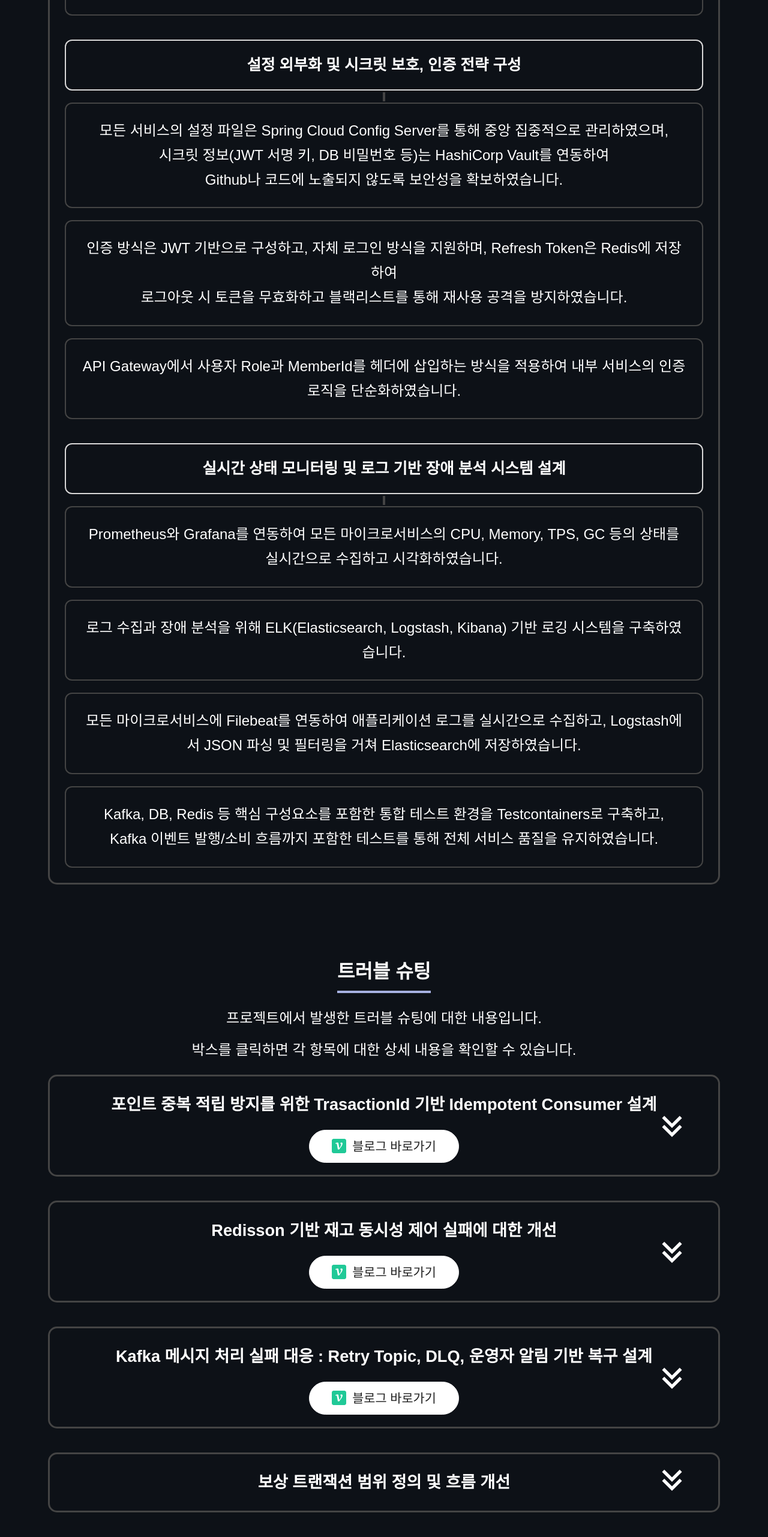
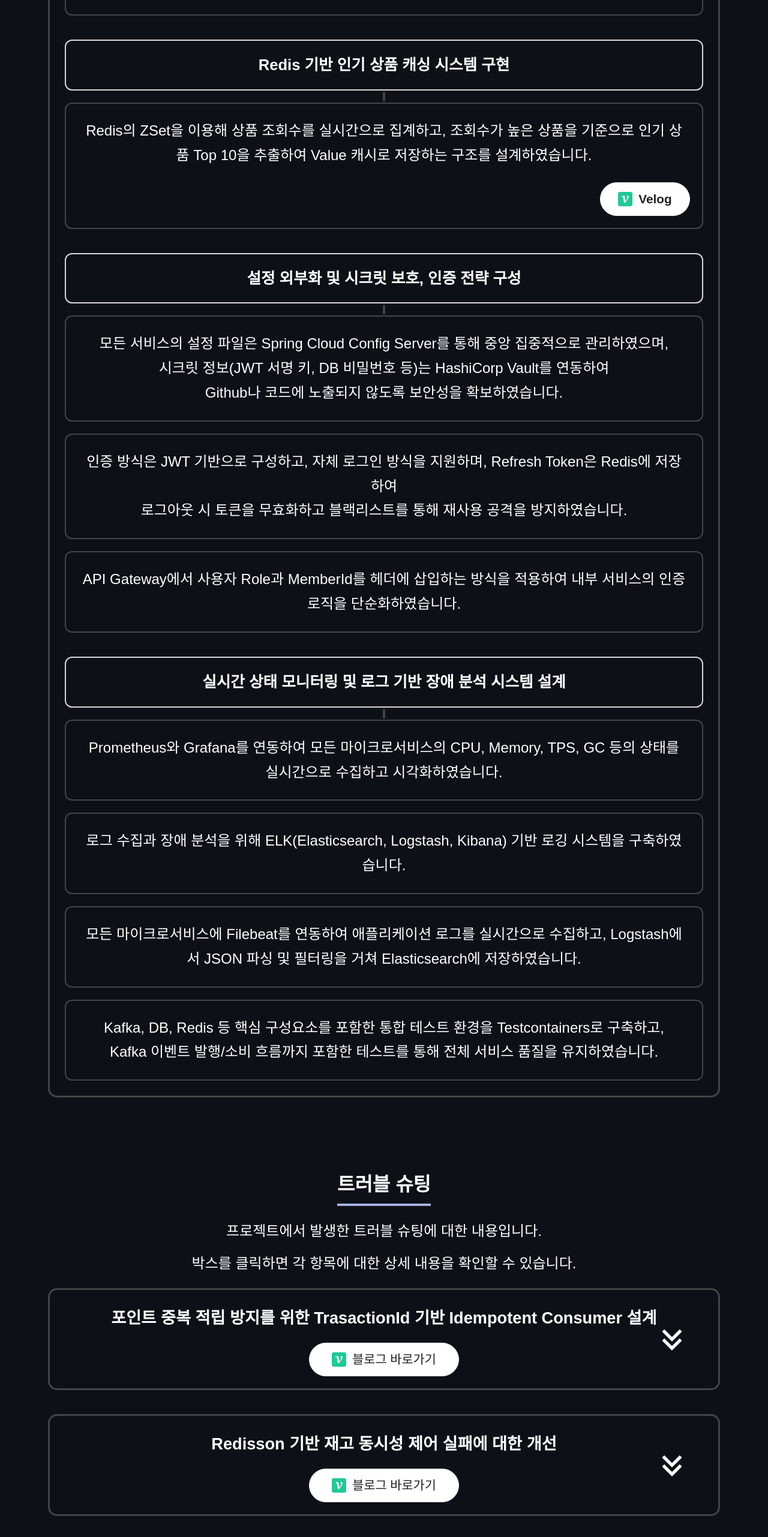
Before and after one commit to Kyumin-Chang/portfolio, a React (Vite) app: page /project/5 in a window 1280 px wide. Shown: the part 6782-9345 px from the top of the page at 60% size. Built offline with nearby package versions, Linux system fonts and the light colour scheme; a web font is replaced by a local one.

Commit message:
feat: 캐싱 내용 추가

```diff
--- a/src/pages/Project5.jsx
+++ b/src/pages/Project5.jsx
@@ -4,6 +4,8 @@ import Header from '../components/Header';
 import Footer from '../components/Footer';
 import {
     BackImg,
+    BlogIcon,
+    BlogIconWrapper,
     CloseButton,
     ContentCategory,
     ContentCategoryBox,
@@ -362,6 +364,25 @@ const Project5 = () => {
                                         </DetailContent>
                                     </DetailBox>
                                     <ContentCategory>
+                                        Redis 기반 인기 상품 캐싱 시스템 구현
+                                    </ContentCategory>
+                                    <DetailBox hasBlogIcon={true}>
+                                        <DetailContent>
+                                            Redis의 ZSet을 이용해 상품 조회수를 실시간으로 집계하고, 조회수가 높은 상품을 기준으로 인기 상품 Top 10을 추출하여
+                                            Value 캐시로 저장하는 구조를 설계하였습니다.
+                                        </DetailContent>
+                                        {(
+                                            <BlogIconWrapper>
+                                                <BlogIcon
+                                                    href="https://velog.io/@lord/Redis-%EC%BA%90%EC%8B%B1-%EC%A0%9C%EB%8C%80%EB%A1%9C-%EB%8F%84%EC%9E%85%ED%95%98%EA%B8%B0-%EC%9D%B8%EA%B8%B0-%EC%83%81%ED%92%88-%EC%A1%B0%ED%9A%8C%EC%88%98-%EA%B8%B0%EB%B0%98-%EC%BA%90%EC%8B%9C-%EC%8B%9C%EC%8A%A4%ED%85%9C-%EA%B5%AC%EC%B6%95-%EB%B0%8F-%EC%A0%81%EC%9A%A9"
+                                                    target="_blank"
+                                                    rel="noopener noreferrer">
+                                                    <StyledVelog/> Velog
+                                                </BlogIcon>
+                                            </BlogIconWrapper>
+                                        )}
+                                    </DetailBox>
+                                    <ContentCategory>
                                         설정 외부화 및 시크릿 보호, 인증 전략 구성
                                     </ContentCategory>
                                     <DetailBox hasBlogIcon={false}>
@@ -583,14 +604,67 @@ const Project5 = () => {
                                         </>
                                     )}
                                 </TSBox>
-                                <TSBox isOpen={openStates[4]} hasBlogIcon={false} onClick={() => toggleBox(4)}>
+                                <TSBox isOpen={openStates[4]} hasBlogIcon={true} onClick={() => toggleBox(4)}>
+                                    <TSHeader>
+                                        <TSHeaderBox>
+                                            <TSMainContent>조회수 기반 인기 상품 캐싱 시스템 설계 및 적용</TSMainContent>
+                                            {(
+                                                <TSBlogIconWrapper onClick={(event) => event.stopPropagation()}>
+                                                    <TSBlogIcon
+                                                        href="https://velog.io/@lord/Redis-%EC%BA%90%EC%8B%B1-%EC%A0%9C%EB%8C%80%EB%A1%9C-%EB%8F%84%EC%9E%85%ED%95%98%EA%B8%B0-%EC%9D%B8%EA%B8%B0-%EC%83%81%ED%92%88-%EC%A1%B0%ED%9A%8C%EC%88%98-%EA%B8%B0%EB%B0%98-%EC%BA%90%EC%8B%9C-%EC%8B%9C%EC%8A%A4%ED%85%9C-%EA%B5%AC%EC%B6%95-%EB%B0%8F-%EC%A0%81%EC%9A%A9"
+                                                        target="_blank"
+                                                        rel="noopener noreferrer">
+                                                        <StyledVelog/> 블로그 바로가기
+                                                    </TSBlogIcon>
+                                                </TSBlogIconWrapper>
+                                            )}
+                                        </TSHeaderBox>
+                                        <StyledVisualArrowDown isOpen={openStates[4]} hasBlogIcon={true}/>
+                                    </TSHeader>
+                                    {renderStates[4] && (
+                                        <>
+                                            <TSBasicBox>
+                                                문제 상황
+                                                <ProblemContent>
+                                                    상품 상세 페이지 요청이 많아질수록 DB 부하가 심해지고 인기 상품 조회 시 N개의 쿼리가 동시에
+                                                    발생하여 {"\n"} 응답 속도 저하와 서비스 불안정성이 발생하는 가능성을 보았습니다.
+                                                </ProblemContent>
+                                                <ProblemContent>
+                                                    또한, 인기 상품 기준이 실시간 조회수 기반임에도 불구하고 매번 DB를 통해 계산하는 구조는 확장성에 큰
+                                                    제약이 {"\n"} 있다는 생각이 들었습니다.
+                                                </ProblemContent>
+                                            </TSBasicBox>
+                                            <StyledArrowDown/>
+                                            <TSBasicBox>
+                                                해결 방안
+                                                <SolvingContent>
+                                                    상품 조회 시 Redis의 ZSet(`product:views`)에 조회수를 기록하고, 주기적으로 인기 상품 Top N을
+                                                    추출하여 {"\n"} 상세 데이터를 Redis Value로 캐싱하는 구조를 도입하였습니다.
+                                                </SolvingContent>
+                                                <SolvingContent>
+                                                    서버 시작 시와 매 5분마다 캐시를 Preload하며, 상품 수정 시에는 해당 캐시를 명시적으로 삭제하여 최신 상태를
+                                                    {"\n"} 유지하도록 설계하였습니다.
+                                                </SolvingContent>
+                                            </TSBasicBox>
+                                            <StyledArrowDown/>
+                                            <TSBasicBox>
+                                                결론
+                                                <FinalContent>
+                                                    인기 상품 조회 속도가 평균 약 300ms → 30ms로 개선되었으며, DB 접근 빈도 역시 대폭 줄어 {"\n"} 서비스
+                                                    안정성과 응답 속도를 동시에 확보할 수 있었습니다.
+                                                </FinalContent>
+                                            </TSBasicBox>
+                                        </>
+                                    )}
+                                </TSBox>
+                                <TSBox isOpen={openStates[5]} hasBlogIcon={false} onClick={() => toggleBox(5)}>
                                     <TSHeader>
                                         <TSHeaderBox>
                                             <TSMainContent>보상 트랜잭션 범위 정의 및 흐름 개선</TSMainContent>
                                         </TSHeaderBox>
-                                        <StyledVisualArrowDown isOpen={openStates[4]} hasBlogIcon={false}/>
+                                        <StyledVisualArrowDown isOpen={openStates[5]} hasBlogIcon={false}/>
                                     </TSHeader>
-                                    {renderStates[4] && (
+                                    {renderStates[5] && (
                                         <>
                                             <TSBasicBox>
                                                 문제 상황
```
